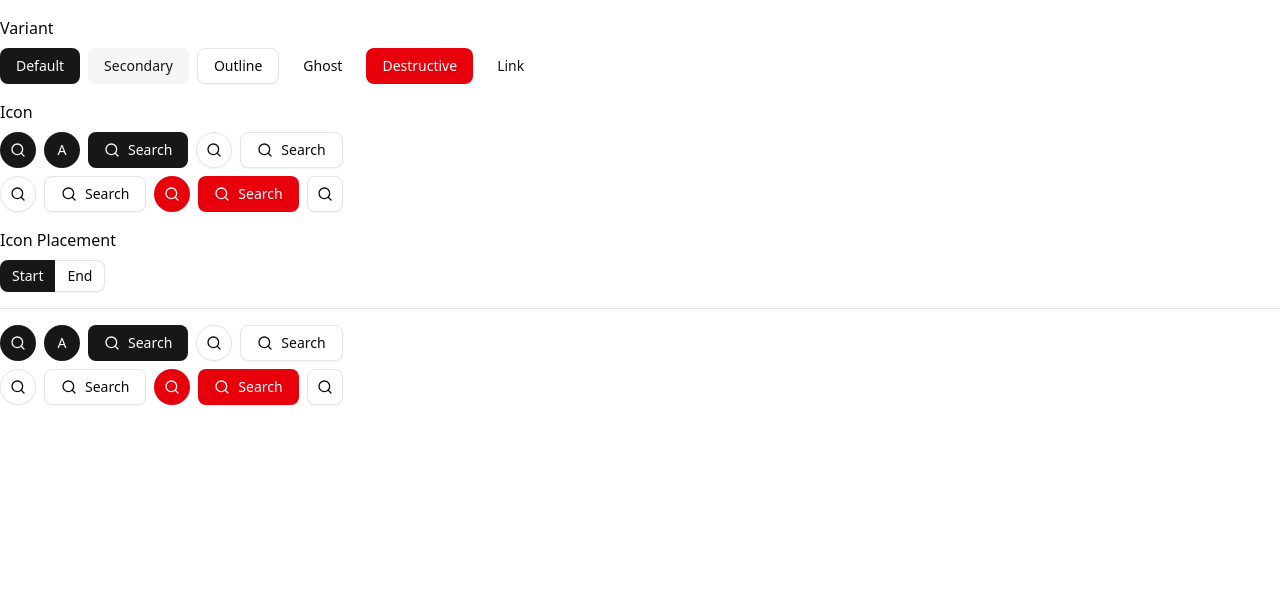
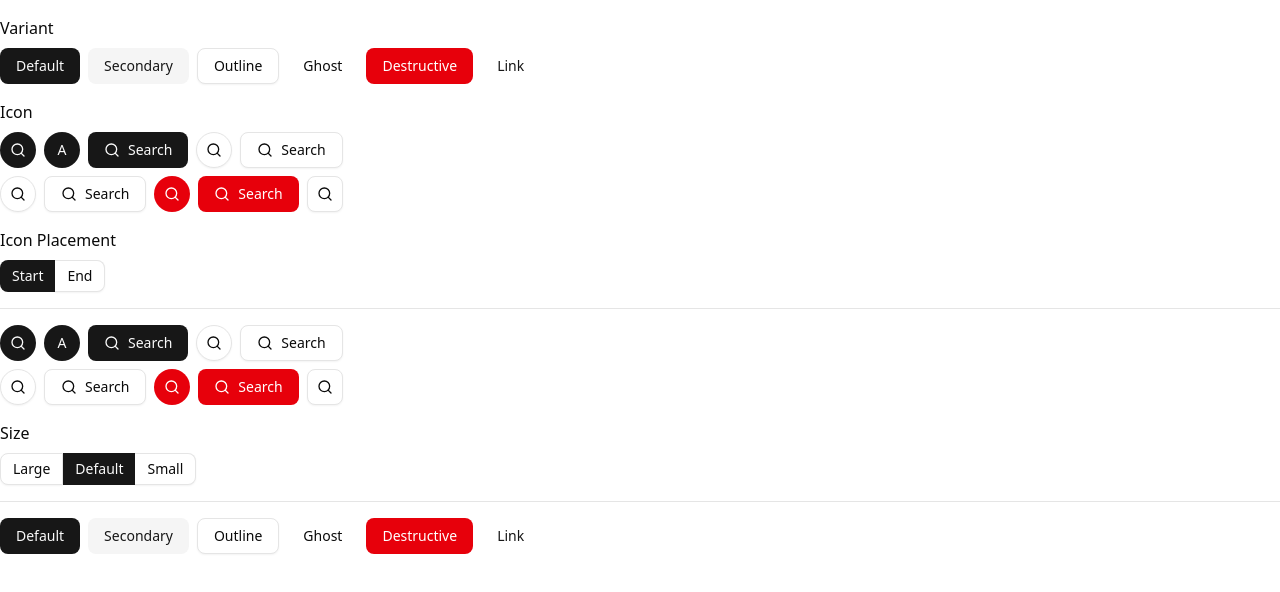
Before and after one commit to Sam1Dz/sam-next-fe, a Next.js app: page /components/general/button in a window 1280 px wide. Shown: the top 592 px of the page. Built offline with nearby package versions, Linux system fonts and the light colour scheme.

Commit message:
Restructure view components and add button size example

```diff
--- a/src/app/components/general/button/page.tsx
+++ b/src/app/components/general/button/page.tsx
@@ -1,8 +1,9 @@
 import {
   ButtonIcon,
   ButtonIconPlacement,
+  ButtonSize,
   ButtonVariant,
-} from '~/page/components/general/button';
+} from '~/view/components/general/button';
 
 export default function Page() {
   return (
@@ -10,6 +11,7 @@ export default function Page() {
       <ButtonVariant />
       <ButtonIcon />
       <ButtonIconPlacement />
+      <ButtonSize />
     </div>
   );
 }
--- a/src/page/components/general/button/icon-placement.tsx
+++ b/src/view/components/general/button/icon-placement.tsx
@@ -1,11 +1,9 @@
 'use client';
-
-import type { ButtonProps } from '~/components/ui/button';
 
 import { LucideSearch } from 'lucide-react';
 import React from 'react';
 
-import { Button } from '~/components/ui/button';
+import { Button, type ButtonProps } from '~/components/ui/button';
 import { ButtonGroup } from '~/components/ui/button/group';
 import { Separator } from '~/components/ui/separator';
 
--- a/src/page/components/general/button/index.tsx
+++ b/src/view/components/general/button/index.tsx
@@ -1,5 +1,6 @@
 import { ButtonIcon } from './icon';
 import { ButtonIconPlacement } from './icon-placement';
+import { ButtonSize } from './size';
 import { ButtonVariant } from './variant';
 
-export { ButtonIcon, ButtonIconPlacement, ButtonVariant };
+export { ButtonIcon, ButtonIconPlacement, ButtonSize, ButtonVariant };
--- /dev/null
+++ b/src/view/components/general/button/size.tsx
@@ -0,0 +1,56 @@
+'use client';
+
+import React from 'react';
+
+import { Button, type ButtonProps } from '~/components/ui/button';
+import { ButtonGroup } from '~/components/ui/button/group';
+import { Separator } from '~/components/ui/separator';
+
+export function ButtonSize() {
+  const [size, setSize] = React.useState<ButtonProps['size']>('default');
+
+  return (
+    <div className="flex flex-col gap-2">
+      <p>Size</p>
+      <ButtonGroup size="sm">
+        <Button
+          variant={size === 'lg' ? 'default' : 'outline'}
+          onClick={() => setSize('lg')}
+        >
+          Large
+        </Button>
+        <Button
+          variant={size === 'default' ? 'default' : 'outline'}
+          onClick={() => setSize('default')}
+        >
+          Default
+        </Button>
+        <Button
+          variant={size === 'sm' ? 'default' : 'outline'}
+          onClick={() => setSize('sm')}
+        >
+          Small
+        </Button>
+      </ButtonGroup>
+      <Separator className="my-2" />
+      <div className="flex flex-row gap-2">
+        <Button size={size}>Default</Button>
+        <Button size={size} variant="secondary">
+          Secondary
+        </Button>
+        <Button size={size} variant="outline">
+          Outline
+        </Button>
+        <Button size={size} variant="ghost">
+          Ghost
+        </Button>
+        <Button size={size} variant="destructive">
+          Destructive
+        </Button>
+        <Button size={size} variant="link">
+          Link
+        </Button>
+      </div>
+    </div>
+  );
+}
```
Also changed, not shown: src/view/components/general/button/icon.tsx (renamed from src/page/components/general/button/icon.tsx), src/view/components/general/button/variant.tsx (renamed from src/page/components/general/button/variant.tsx).
